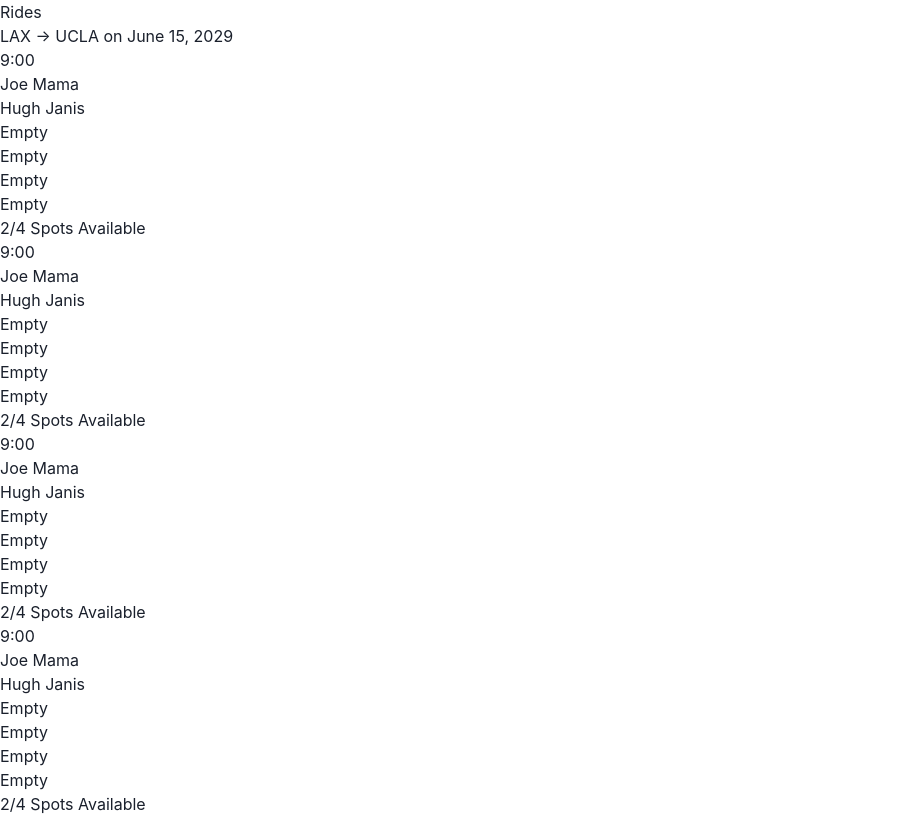
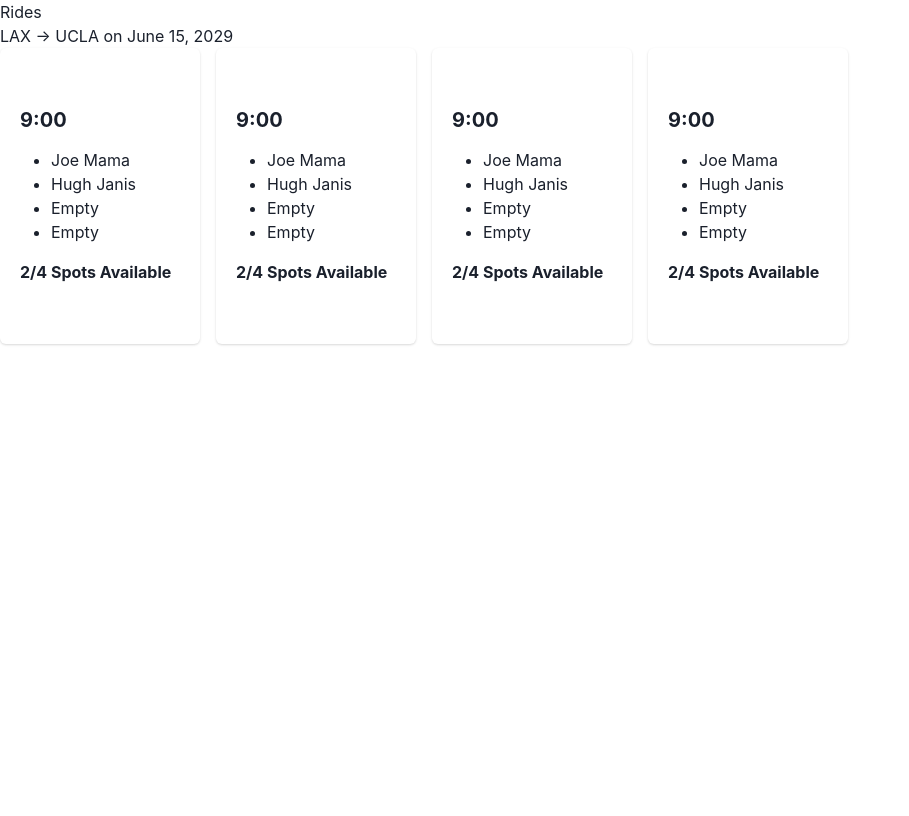
Before and after one commit to shzcuber/bruber, a React (Create React App) app in the folder frontend/: page /rides in a window 1280 px wide. Shown: the whole page, without its empty margins (0-909 px from the left). Built offline with nearby package versions, Linux system fonts and the light colour scheme; a web font is replaced by a local one.

Commit message:
Put each ride into separate cards

```diff
--- a/frontend/package.json
+++ b/frontend/package.json
@@ -13,10 +13,7 @@
     "react": "^18.2.0",
     "react-dom": "^18.2.0",
     "react-router-dom": "^6.11.2",
-<<<<<<< HEAD
-=======
     "react-icons": "^4.8.0",
->>>>>>> d26b13abd1ffd237facc2a6eef07c9a132f9085b
     "react-scripts": "5.0.1",
     "web-vitals": "^2.1.4"
   },
--- a/frontend/src/pages/Rides.js
+++ b/frontend/src/pages/Rides.js
@@ -1,22 +1,43 @@
+import {
+    SimpleGrid,
+    VStack,
+    Heading,
+    Card,
+    CardHeader,
+    CardBody,
+    CardFooter,
+    Text,
+    ListItem,
+    UnorderedList,
+} from "@chakra-ui/react";
 function RideCard(props) {
     //props will have a time, a list of names that are part of the carpool group, and a carpool capacity (will fill any vacancies with "empty")
     console.log(props);
-    let emptyList = Array(props.capacity).fill("Empty");
+    let emptyList = Array(props.capacity - props.names.length).fill("Empty");
     const peopleList = [...props.names, ...emptyList].map((name, index) => {
         return (
-            <li key={index}>
+            <ListItem key={index}>
                 <h3>{name}</h3>
-            </li>
+            </ListItem>
         );
     });
     return (
-        <div>
-            <h2>{props.time}</h2>
-            <ol>{peopleList}</ol>
-            <h3>
-                {props.names.length + "/" + props.capacity + " Spots Available"}
-            </h3>
-        </div>
+        <Card>
+            <CardHeader></CardHeader>
+            <CardBody>
+                <VStack spacing={4} align="left">
+                    <Heading size="md">{props.time}</Heading>
+                    <UnorderedList paddingLeft={15}>{peopleList}</UnorderedList>
+                    <Text as="b">
+                        {props.names.length +
+                            "/" +
+                            props.capacity +
+                            " Spots Available"}
+                    </Text>
+                </VStack>
+            </CardBody>
+            <CardFooter></CardFooter>
+        </Card>
     );
 }
 function Rides() {
@@ -24,6 +45,10 @@
         <div>
             <h1>Rides</h1>
             <h2>{"LAX -> UCLA on June 15, 2029"}</h2>
+            <SimpleGrid
+                spacing={4}
+                templateColumns="repeat(auto-fill, minmax(200px,1fr))"
+            >
                 <RideCard
                     time="9:00"
                     capacity={4}
@@ -44,6 +69,7 @@
                     capacity={4}
                     names={["Joe Mama", "Hugh Janis"]}
                 />
+            </SimpleGrid>
         </div>
     );
 }
```
Also changed, not shown: 1 other file (tests, documents, lock files or other folders). Lines whose indentation alone changed are shown as unchanged.
